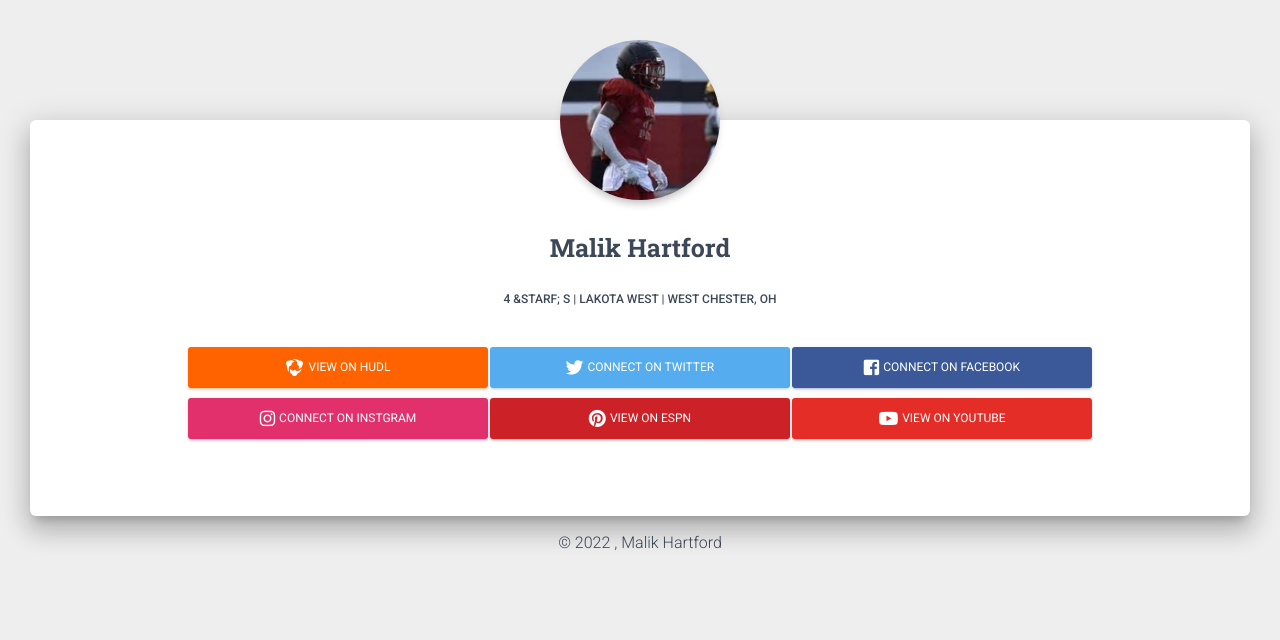
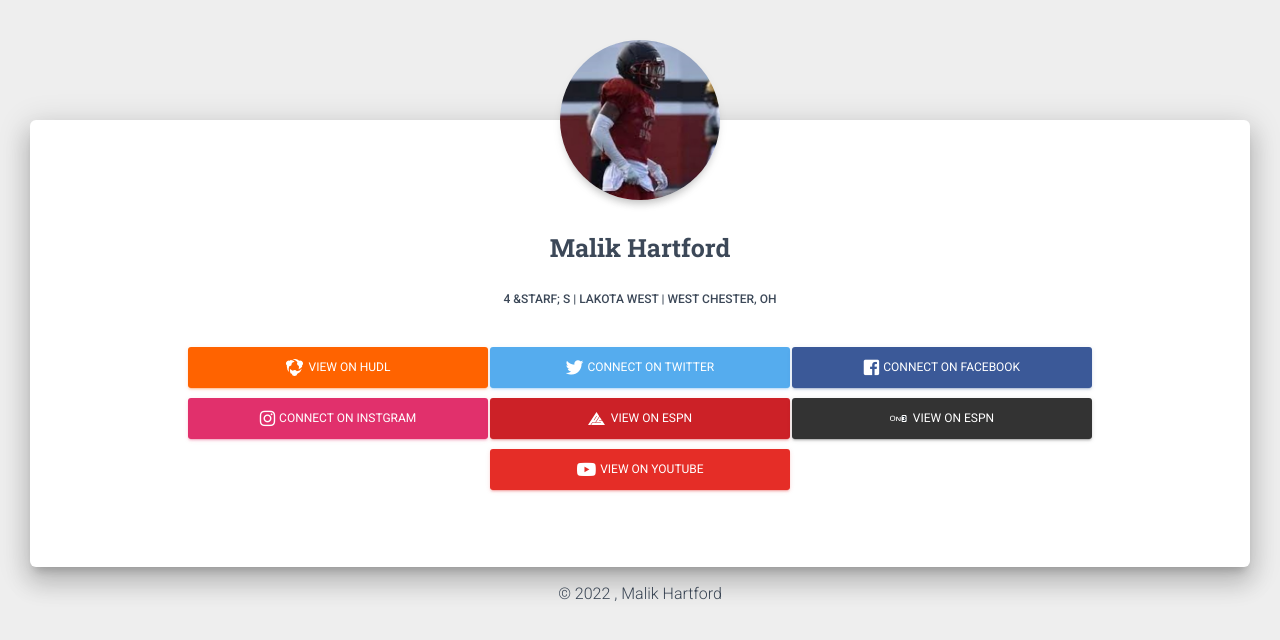
Before and after one commit to jarzion/malikhartford, a Next.js app: page / in a window 1280 px wide. Shown: the top 640 px of the page. Built offline with nearby package versions, Linux system fonts and the light colour scheme.

Commit message:
added on3 link

```diff
--- a/pages/index.js
+++ b/pages/index.js
@@ -73,7 +73,12 @@ export default function ProfilePage({ ...rest }) {
             </div>
             <div>
               <Button color="pinterest" style={{minWidth: '300px'}} onClick={() => {window.open('http://www.espn.com/college-sports/football/recruiting/player/_/id/249823/malik-hartford','_blank')}}>
-                <i className="fab fa-pinterest" /> View on ESPN
+              <img src="/img/malik/espn.svg" type="image/svg+xml" style={{minWidth: '17px', maxWidth: '17px'}}></img>&nbsp;&nbsp;View on ESPN
+              </Button>
+            </div>
+            <div>
+              <Button color="github" style={{minWidth: '300px'}} onClick={() => {window.open('https://www.on3.com/db/malik-hartford-147153/','_blank')}}>
+              <img src="/img/malik/on3.svg" type="image/svg+xml" style={{minWidth: '17px', maxWidth: '17px'}}></img>&nbsp;&nbsp;View on ESPN
               </Button>
             </div>
             <div>
```
Also changed, not shown: public/img/malik/on3.svg (added).
